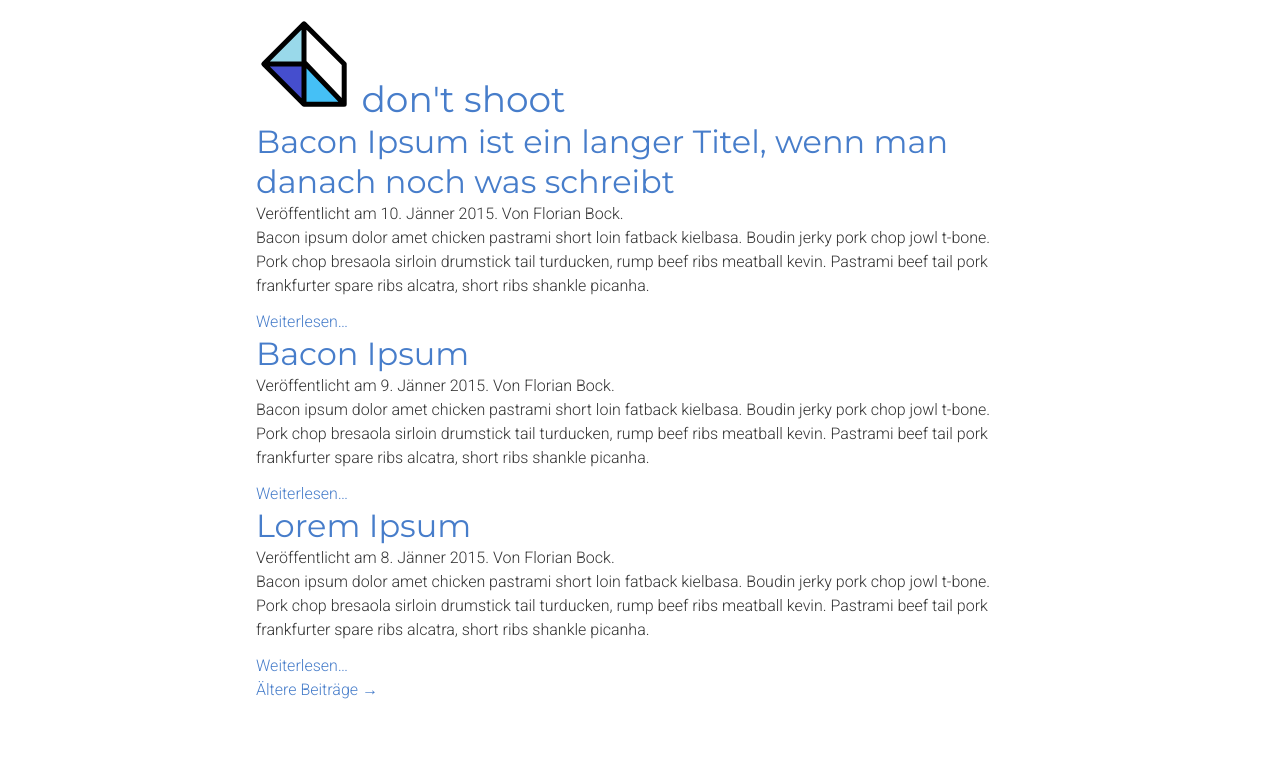
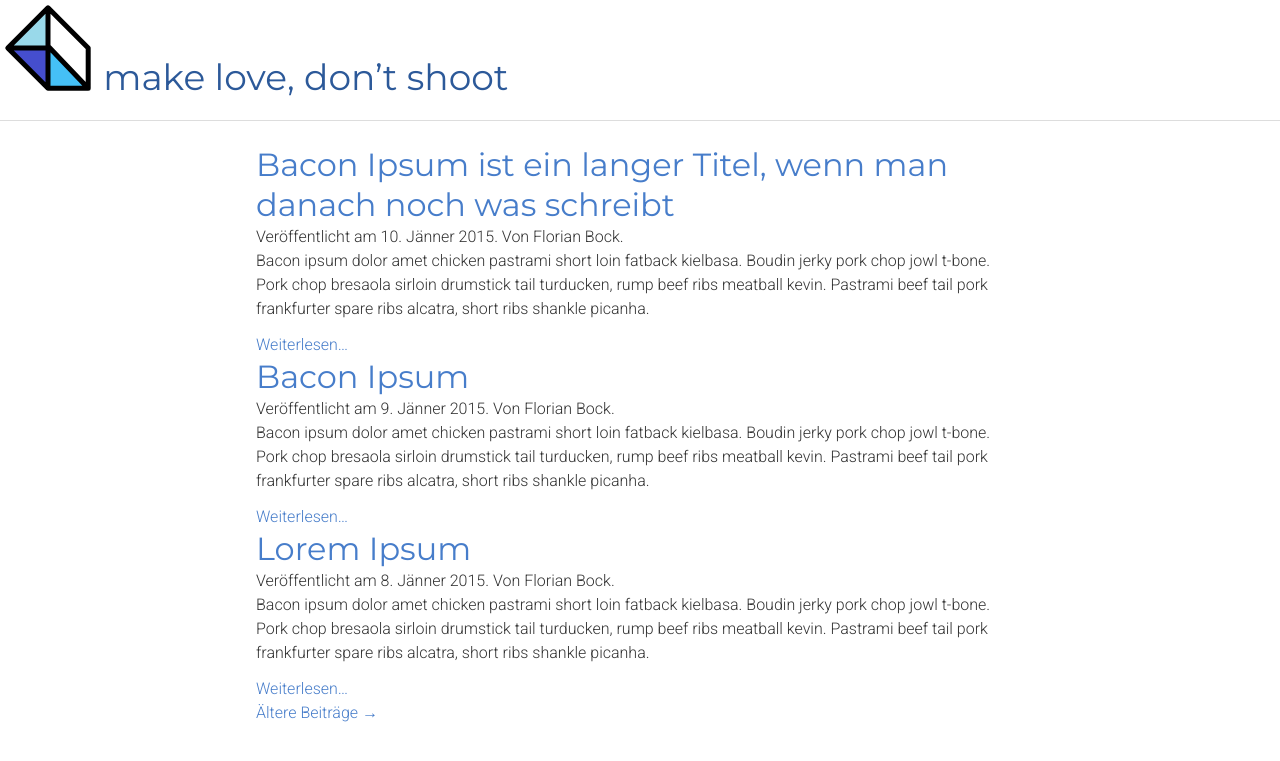
Before and after one commit to bocki/dontshoot, a Jekyll site: the page built from jekyll/index.html, in a window 1280 px wide. Shown: the top 761 px of the page. Built offline with Jekyll 4.4.1, drawn with Linux system fonts in a browser that asks for light colours; the list of posts is cut into pages by our own code.

Commit message:
more stuff

```diff
--- a/jekyll/_config.yml
+++ b/jekyll/_config.yml
@@ -1,5 +1,5 @@
 # Site settings
-title: don't shoot
+title: don’t shoot
 description: This is don't shoot.
 baseurl: "" # the subpath of your site, e.g. /blog/
 url: "http://dontshoot.at" # the base hostname & protocol for your site
--- a/jekyll/_includes/header.html
+++ b/jekyll/_includes/header.html
@@ -1,12 +1,13 @@
 <header>
-  <a href="{{ site.baseurl }}/">
+  <a href="{{ site.baseurl }}/" class="site-title">
     <h1>
       <svg width="96" height="96">
-        <image xlink:href="/assets/img/logo.svg" src="assets/img/logo.png" width="96" height="96" />
+        <image xlink:href="/assets/img/logo.svg" src="/assets/img/logo.png" width="96" height="96" />
       </svg>
-      {{ site.title }}
+      <span>make love, {{ site.title }}</span>
     </h1>
   </a>
+  <hr>
 
     <nav class="site-nav">
       <!--
--- a/jekyll/_layouts/default.html
+++ b/jekyll/_layouts/default.html
@@ -3,7 +3,9 @@
 {% include head.html %}
   <body>
 {% include header.html %}
+    <div id="main">
 {{ content }}
+    </div>
 {% include footer.html %}
   </body>
 </html>
--- a/jekyll/assets/css/main.scss
+++ b/jekyll/assets/css/main.scss
@@ -10,8 +10,39 @@
   "vendor/neat/neat"
 ;
 
+$break-small: 539px;
+$break-large: 800px;
 
-body {
+@mixin respond-to($media) {
+  @if $media == s {
+    @media only screen and (max-width: $break-small) { @content; }
+  }
+  @else if $media == m {
+    @media only screen and (min-width: $break-small + 1) and (max-width: $break-large - 1) { @content; }
+  }
+  @else if $media == l {
+    @media only screen and (min-width: $break-large + 1) { @content; }
+  }
+}
+
+#main {
   max-width: 60%;
+  @include respond-to(s) { max-width: 85%; }
+  @include respond-to(m) { max-width: 75%; }
   margin: 1em auto;
 }
+
+.site-title {
+  display: block;
+  height: 96px;
+  margin-bottom: 1em;
+
+  h1 {
+    * { float: left; }
+    span {
+      // Überschrift
+      padding-top: 55px;
+      padding-left: 0.2em;
+    }
+  }
+}
```
